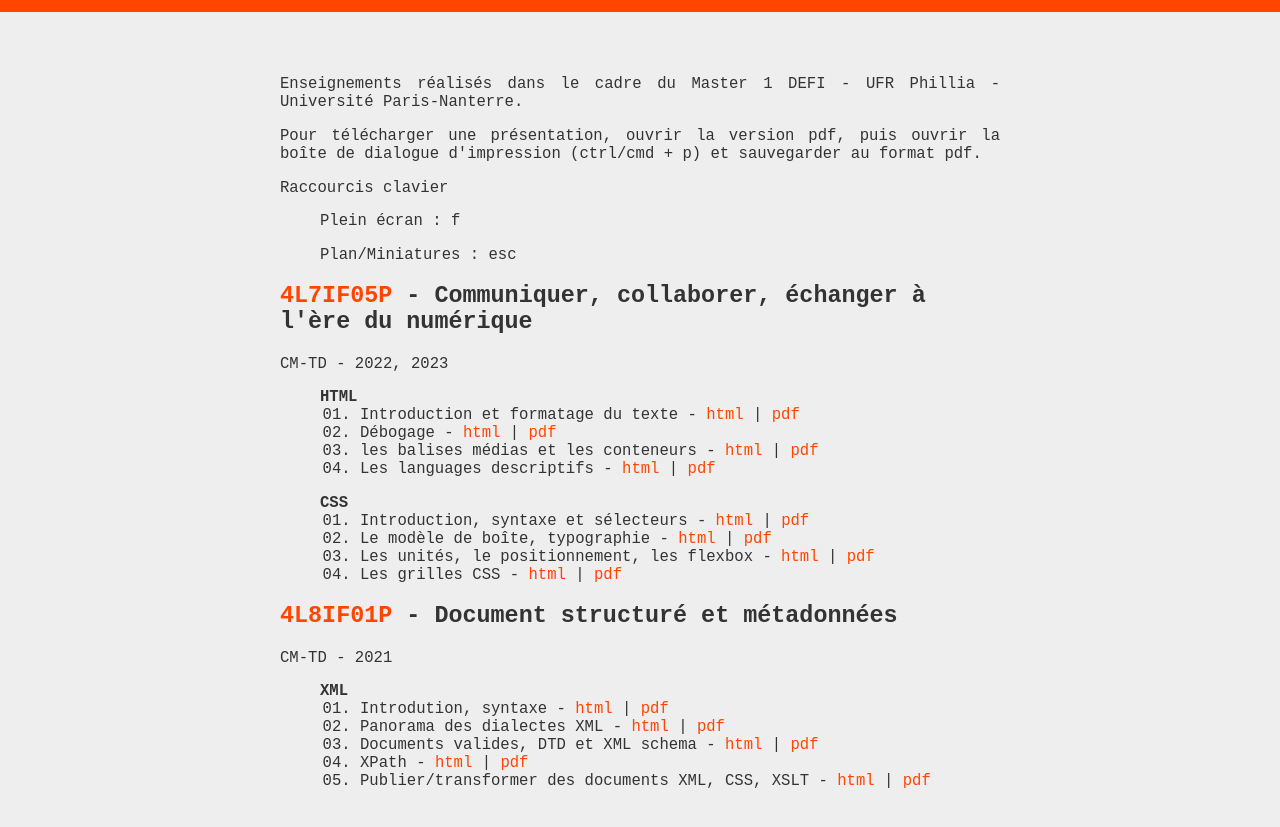
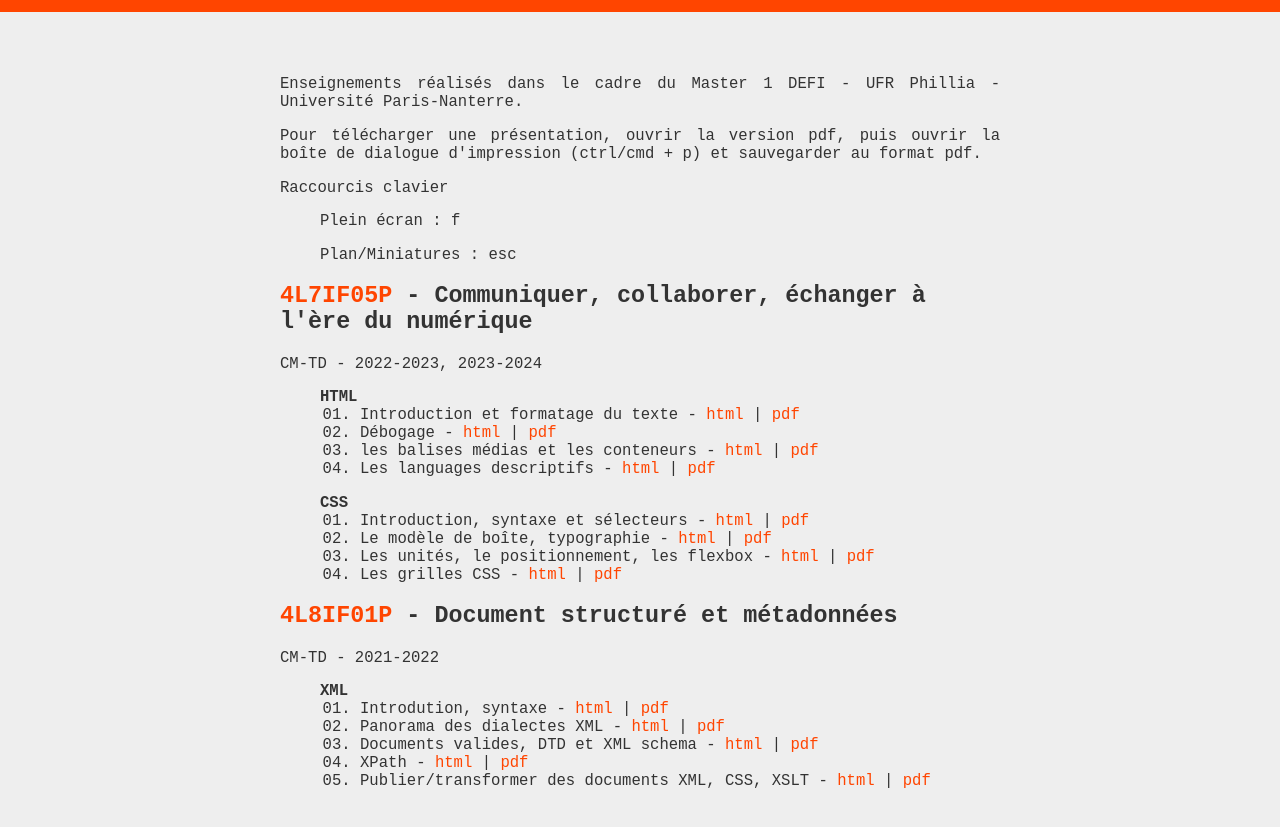
Before and after one commit to sardinecan/univparisnanterre-m1-defi-4L7IF05P, a website: page index.html in a window 1280 px wide. Shown: the part 85-912 px from the top of the page. Drawn offline with Linux system fonts and the light colour scheme.

Commit message:
added dates

```diff
--- a/index.html
+++ b/index.html
@@ -20,7 +20,7 @@
 				<li>Plan/Miniatures : <code>esc</code></li>
 			</ul>
 			<h2><a href="https://formations.parisnanterre.fr/fr/formations-2024-2025/les-formations/master-lmd-05/information-communication-master-JWQFSQAC/documents-et-flux-d-informations-defi-JXBKPPU8/ue-maitriser-un-domaine-et-ses-methodes-K206L1R0/ue-documents-et-flux-d-informations-K20FQ18Z/communiquer-collaborer-echanger-a-l-ere-numerique-K20GMDAI.html">4L7IF05P</a> - Communiquer, collaborer, échanger à l'ère du numérique</h2>
-			<p>CM-TD - 2022, 2023</p>
+			<p>CM-TD - 2022-2023, 2023-2024</p>
 			<ul>
 				<li>
 					<span class="bold">HTML</span>
@@ -42,7 +42,7 @@
 				</li>
 			</ul>
 			<h2><a href="https://formations.parisnanterre.fr/fr/formations-2024-2025/les-formations/master-lmd-05/information-communication-master-JWQFSQAC/documents-et-flux-d-informations-defi-JXBKPPU8/ue-maitriser-un-domaine-et-ses-methodes-K206L2II/ue-documents-et-flux-d-informations-K20H4OCX/document-structure-et-metadonnees-K20H6YD6.html">4L8IF01P</a> - Document structuré et métadonnées</h2>
-			<p>CM-TD - 2021</p>
+			<p>CM-TD - 2021-2022</p>
 			<ul>
 				<li>
 					<span class="bold">XML</span>
```
